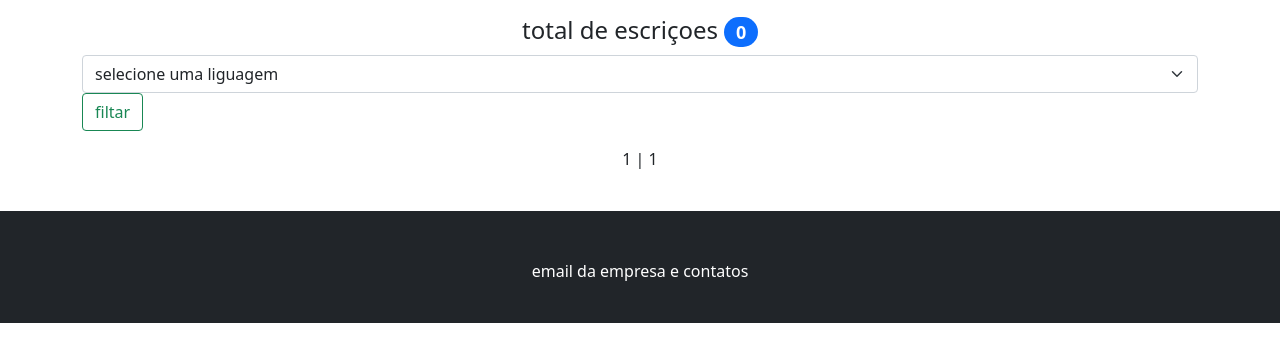
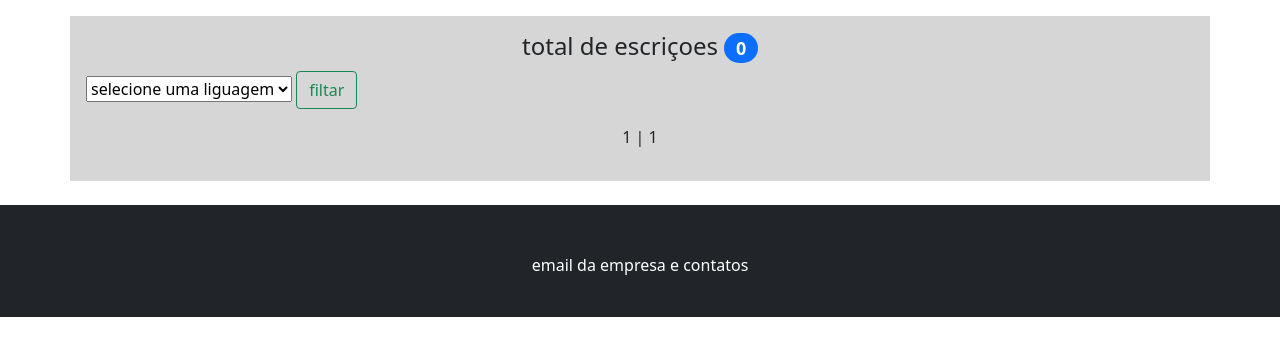
Before and after one commit to pacman2020/page-and-API-poll-with-Django, a Django app: page /surveys/ in a window 1280 px wide. Shown: the part 136-498 px from the top of the page. Run offline with Django 3.2, Linux system fonts and the light colour scheme; the visitor is signed in with stand-in values (Sample User, id 1); data that the repository does not hold is empty.

Commit message:
stylizing screens

```diff
--- a/core/templates/base.html
+++ b/core/templates/base.html
@@ -43,7 +43,7 @@
   {% endif %}
 
 
-  <div class="container">
+  <div class="container p-3 mt-3" style="background: rgb(214, 214, 214);">
 
     {% block content %}
     {% endblock %}
--- a/core/templates/core/detail-survey.html
+++ b/core/templates/core/detail-survey.html
@@ -3,7 +3,7 @@
 
 {% block content %}
 
-<div class="list-group mt-5">
+<div class="list-group mt-5 " >
 
     <h4>{{ survey.full_name }}</h4>
     <span>{{ survey.email }}</span>
--- a/core/templates/core/list-survey.html
+++ b/core/templates/core/list-survey.html
@@ -4,15 +4,15 @@
 {% block content %}
 
 <!-- informação do total de pesquisas -->
-<h4 class="text-center mt-3" >total de escriçoes
+<h4 class="text-center " >total de escriçoes
     <span class="badge bg-primary rounded-pill">{{ all_surveys }}</span>
 </h4>
 
 <!-- filtro de linguagem -->
-<div class="list-group mt-2">
-    <form action="{% url 'list-surveys' %}" method="POST">
+<div class="list-group mt-1">
+    <form type="submit" action="{% url 'list-surveys' %}" method="POST">
       {% csrf_token %}
-      <select  name="language" class="form-select" aria-label="Default select example">
+      <select  name="language" >
         <option value="" selected>selecione uma liguagem</option>
         {% for language in filter_language %}
         <option value="{{language}}">
--- a/core/views.py
+++ b/core/views.py
@@ -6,10 +6,9 @@ from django.core.paginator import Paginator
 from django.contrib.auth.decorators import login_required
 from django.contrib import messages
 
-#aletar de erros
-#message personalizadas
 #criar api de apenas par lista todas pesquisa
 #estilzar tudo kkk
+#melhora seletor de languagens
 
 def home(request):
     if request.method == 'POST':
```
